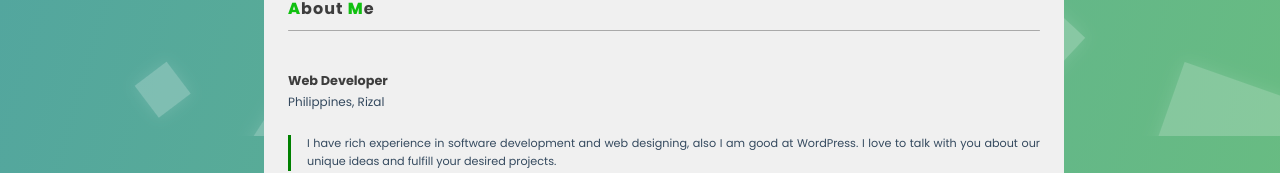
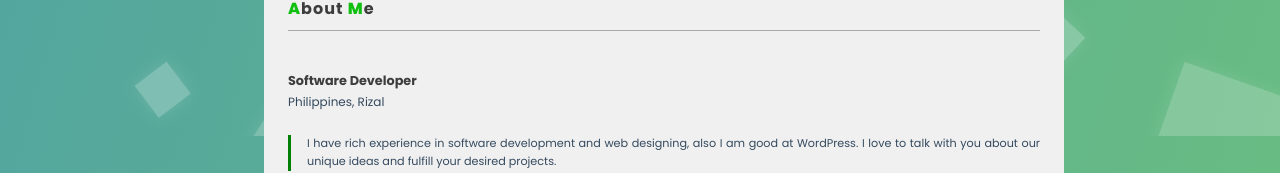
Before and after one commit to ejfron/ejfrondev, a Vue app: page / in a window 1280 px wide. Shown: the part 664-837 px from the top of the page. Built offline with nearby package versions, Linux system fonts and the light colour scheme; no server answers.

Commit message:
Change title from 'Web Developer' to 'Software Developer'

```diff
--- a/src/components/HomeCom.vue
+++ b/src/components/HomeCom.vue
@@ -33,7 +33,7 @@ export default {
             <!-- Hero Section -->
             <div class="hero-section">
                 <div class="title-section">
-                    <h2 class="title-head">Web Developer</h2>
+                    <h2 class="title-head">Software Developer</h2>
                     <p class="location">Philippines, Rizal</p>
                 </div>
 
```
